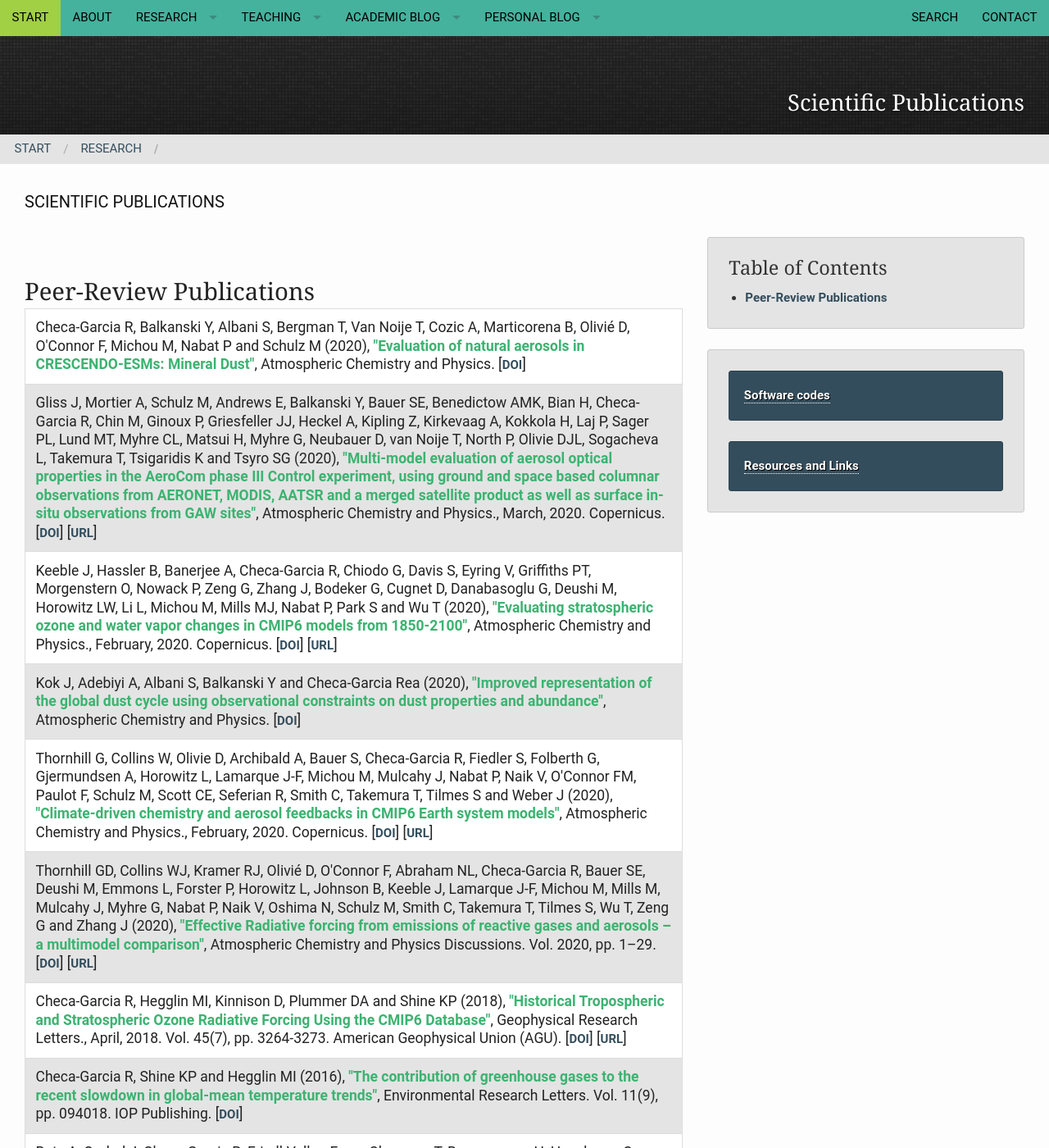
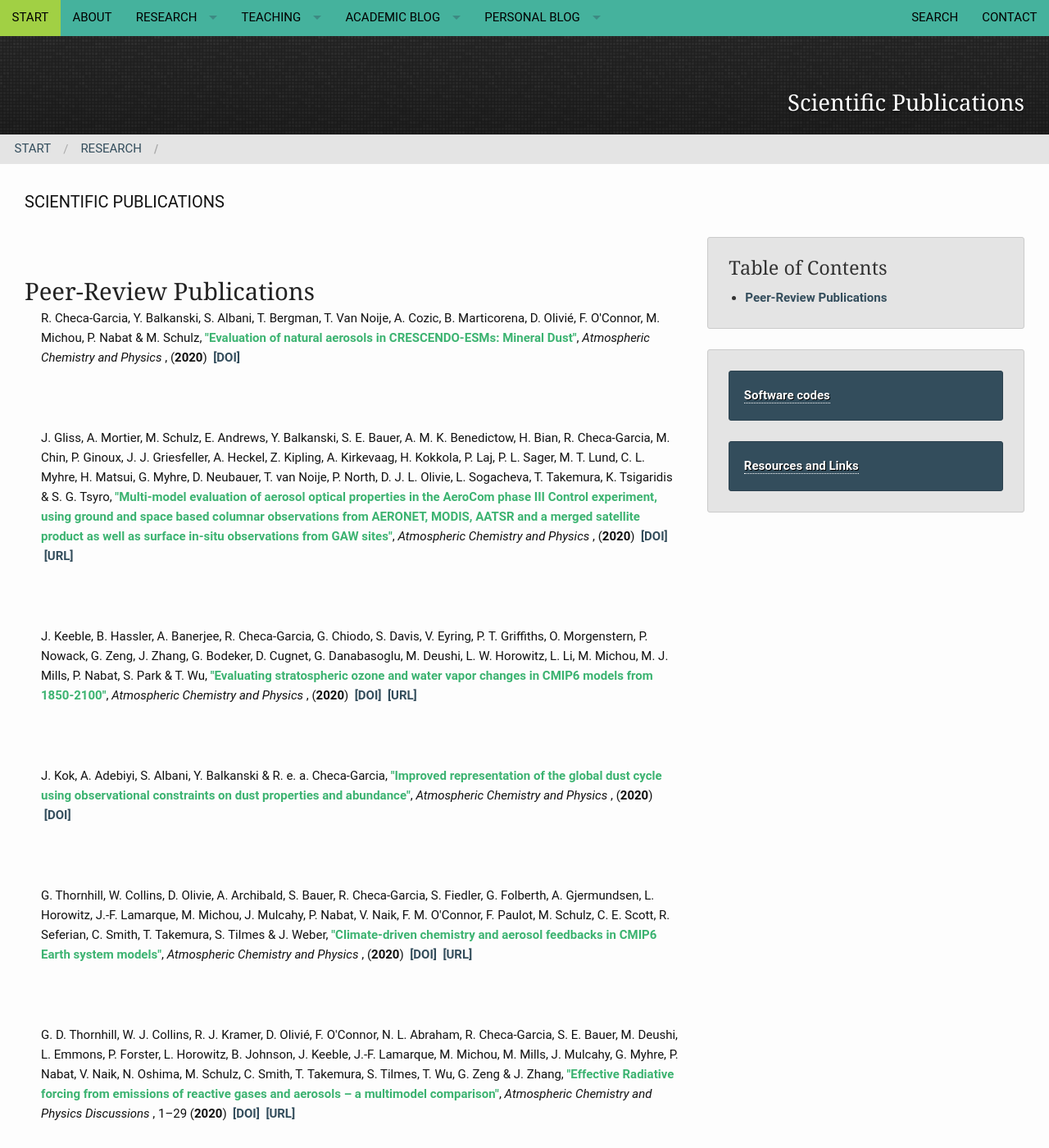
Before and after one commit to RCHG/rchg.github.io, a Jekyll site: the page built from pages/publications.md, in a window 1280 px wide and 1400 px high. Shown: the whole window at 82% size. Built offline with Jekyll 4.4.1, drawn with Linux system fonts in a browser that asks for light colours; nearby versions of some CDN libraries; comment, search, counter and statistics services are not loaded; some of the changed text lies outside the part shown.

Commit message:
Update publications.md

```diff
--- a/pages/publications.md
+++ b/pages/publications.md
@@ -27,106 +27,181 @@ breadcrumb: true
 <div class="medium-8 medium-pull-4 columns" markdown="1">
 
 ## Peer-Review Publications
-<table id="qs_table" border="1">
-<tbody>
-<tr id="ChecaGarciaRetal_ACP_2020a" class="entry">
-	<td>Checa-Garcia R, Balkanski Y, Albani S, Bergman T, Van Noije T, Cozic A, Marticorena B, Olivié D, O'Connor F, Michou M, Nabat P and Schulz M (2020), <b style="color:MediumSeaGreen;">"Evaluation of natural aerosols in CRESCENDO-ESMs: Mineral Dust"</b>, Atmospheric Chemistry and Physics.
-	 [<a href="https://doi.org/10.5194/acp-2020-1147" target="_blank">DOI</a>]
-	</td>
-</tr>
+<ul>
+R. Checa-Garcia, Y. Balkanski, S. Albani, T. Bergman, T. Van Noije, A. Cozic, B. Marticorena, D. Olivié, F. O'Connor, M. Michou, P. Nabat &amp; M. Schulz,
+<b style="color:MediumSeaGreen;">"Evaluation of natural aerosols in CRESCENDO-ESMs: Mineral Dust"</b>,
+<i>Atmospheric Chemistry and Physics</i>
+,
 
-<tr id="Gli2020" class="entry">
-	<td>Gliss J, Mortier A, Schulz M, Andrews E, Balkanski Y, Bauer SE, Benedictow AMK, Bian H, Checa-Garcia R, Chin M, Ginoux P, Griesfeller JJ, Heckel A, Kipling Z, Kirkevaag A, Kokkola H, Laj P, Sager PL, Lund MT, Myhre CL, Matsui H, Myhre G, Neubauer D, van Noije T, North P, Olivie DJL, Sogacheva L, Takemura T, Tsigaridis K and Tsyro SG (2020), <b style="color:MediumSeaGreen;">"Multi-model evaluation of aerosol optical properties in the AeroCom phase III Control experiment, using ground and space based columnar observations from AERONET, MODIS, AATSR and a merged satellite product as well as surface in-situ observations from GAW sites"</b>, Atmospheric Chemistry and Physics., March, 2020.  Copernicus.
-	[<a href="https://doi.org/10.5194/acp-2019-1214" target="_blank">DOI</a>] [<a href="https://doi.org/10.5194/acp-2019-1214" target="_blank">URL</a>]
-	</td>
-</tr>
+(<b>2020</b>)
+&nbsp;<a href="10.5194/acp-2020-1147">[DOI]</a>
 
-<tr id="Keeble2020" class="entry">
-	<td>Keeble J, Hassler B, Banerjee A, Checa-Garcia R, Chiodo G, Davis S, Eyring V, Griffiths PT, Morgenstern O, Nowack P, Zeng G, Zhang J, Bodeker G, Cugnet D, Danabasoglu G, Deushi M, Horowitz LW, Li L, Michou M, Mills MJ, Nabat P, Park S and Wu T (2020), <b style="color:MediumSeaGreen;">"Evaluating stratospheric ozone and water vapor changes in CMIP6 models from 1850-2100"</b>, Atmospheric Chemistry and Physics., February, 2020.  Copernicus.
-	[<a href="https://doi.org/10.5194/acp-2019-1202" target="_blank">DOI</a>] [<a href="https://doi.org/10.5194/acp-2019-1202" target="_blank">URL</a>]
-	</td>
-</tr>
+</ul>
+<br>
+<ul>
+J. Gliss, A. Mortier, M. Schulz, E. Andrews, Y. Balkanski, S. E. Bauer, A. M. K. Benedictow, H. Bian, R. Checa-Garcia, M. Chin, P. Ginoux, J. J. Griesfeller, A. Heckel, Z. Kipling, A. Kirkevaag, H. Kokkola, P. Laj, P. L. Sager, M. T. Lund, C. L. Myhre, H. Matsui, G. Myhre, D. Neubauer, T. van Noije, P. North, D. J. L. Olivie, L. Sogacheva, T. Takemura, K. Tsigaridis &amp; S. G. Tsyro,
+<b style="color:MediumSeaGreen;">"Multi-model evaluation of aerosol optical properties in the AeroCom phase III Control experiment, using ground and space based columnar observations from AERONET, MODIS, AATSR and a merged satellite product as well as surface in-situ observations from GAW sites"</b>,
+<i>Atmospheric Chemistry and Physics</i>
+,
 
-<tr id="Kok_ACP_2020a" class="entry">
-	<td>Kok J, Adebiyi A, Albani S, Balkanski Y and Checa-Garcia Rea (2020), <b style="color:MediumSeaGreen;">"Improved representation of the global dust cycle using observational constraints on dust properties and abundance"</b>, Atmospheric Chemistry and Physics.
-	[<a href="https://doi.org/10.5194/acp-2020-1131" target="_blank">DOI</a>]
-	</td>
-</tr>
+(<b>2020</b>)
+&nbsp;<a href="10.5194/acp-2019-1214">[DOI]</a>
+&nbsp;<a href="https://doi.org/10.5194/acp-2019-1214">[URL]</a>
+</ul>
+<br>
+<ul>
+J. Keeble, B. Hassler, A. Banerjee, R. Checa-Garcia, G. Chiodo, S. Davis, V. Eyring, P. T. Griffiths, O. Morgenstern, P. Nowack, G. Zeng, J. Zhang, G. Bodeker, D. Cugnet, G. Danabasoglu, M. Deushi, L. W. Horowitz, L. Li, M. Michou, M. J. Mills, P. Nabat, S. Park &amp; T. Wu,
+<b style="color:MediumSeaGreen;">"Evaluating stratospheric ozone and water vapor changes in CMIP6 models from 1850-2100"</b>,
+<i>Atmospheric Chemistry and Physics</i>
+,
 
-<tr id="Thornhill2020" class="entry">
-	<td>Thornhill G, Collins W, Olivie D, Archibald A, Bauer S, Checa-Garcia R, Fiedler S, Folberth G, Gjermundsen A, Horowitz L, Lamarque J-F, Michou M, Mulcahy J, Nabat P, Naik V, O'Connor FM, Paulot F, Schulz M, Scott CE, Seferian R, Smith C, Takemura T, Tilmes S and Weber J (2020), <b style="color:MediumSeaGreen;">"Climate-driven chemistry and aerosol feedbacks in CMIP6 Earth system models"</b>, Atmospheric Chemistry and Physics., February, 2020.  Copernicus.
-	 [<a href="https://doi.org/10.5194/acp-2019-1207" target="_blank">DOI</a>] [<a href="https://doi.org/10.5194/acp-2019-1207" target="_blank">URL</a>]
-	</td>
-</tr>
+(<b>2020</b>)
+&nbsp;<a href="10.5194/acp-2019-1202">[DOI]</a>
+&nbsp;<a href="https://doi.org/10.5194/acp-2019-1202">[URL]</a>
+</ul>
+<br>
+<ul>
+J. Kok, A. Adebiyi, S. Albani, Y. Balkanski &amp; R. e. a. Checa-Garcia,
+<b style="color:MediumSeaGreen;">"Improved representation of the global dust cycle using observational constraints on dust properties and abundance"</b>,
+<i>Atmospheric Chemistry and Physics</i>
+,
 
-<tr id="Thornhill2020b" class="entry">
-	<td>Thornhill GD, Collins WJ, Kramer RJ, Olivié D, O'Connor F, Abraham NL, Checa-Garcia R, Bauer SE, Deushi M, Emmons L, Forster P, Horowitz L, Johnson B, Keeble J, Lamarque J-F, Michou M, Mills M, Mulcahy J, Myhre G, Nabat P, Naik V, Oshima N, Schulz M, Smith C, Takemura T, Tilmes S, Wu T, Zeng G and Zhang J (2020), <b style="color:MediumSeaGreen;">"Effective Radiative forcing from emissions of reactive gases and aerosols – a multimodel comparison"</b>, Atmospheric Chemistry and Physics Discussions.  Vol. 2020, pp. 1–29.
-	[<a href="https://doi.org/10.5194/acp-2019-1205" target="_blank">DOI</a>] [<a href="https://acp.copernicus.org/preprints/acp-2019-1205/" target="_blank">URL</a>]
-	</td>
-</tr>
+(<b>2020</b>)
+&nbsp;<a href="10.5194/acp-2020-1131">[DOI]</a>
 
-<tr id="Checa-GarciaEtAl_GRL_2018a" class="entry">
-	<td>Checa-Garcia R, Hegglin MI, Kinnison D, Plummer DA and Shine KP (2018), <b style="color:MediumSeaGreen;">"Historical Tropospheric and Stratospheric Ozone Radiative Forcing Using the CMIP6 Database"</b>, Geophysical Research Letters., April, 2018.  Vol. 45(7), pp. 3264-3273. American Geophysical Union (AGU).
-   [<a href="https://doi.org/10.1002/2017GL076770" target="_blank">DOI</a>] [<a href="https://agupubs.onlinelibrary.wiley.com/doi/abs/10.1002/2017GL076770" target="_blank">URL</a>]
-	</td>
-</tr>
+</ul>
+<br>
+<ul>
+G. Thornhill, W. Collins, D. Olivie, A. Archibald, S. Bauer, R. Checa-Garcia, S. Fiedler, G. Folberth, A. Gjermundsen, L. Horowitz, J.-F. Lamarque, M. Michou, J. Mulcahy, P. Nabat, V. Naik, F. M. O'Connor, F. Paulot, M. Schulz, C. E. Scott, R. Seferian, C. Smith, T. Takemura, S. Tilmes &amp; J. Weber,
+<b style="color:MediumSeaGreen;">"Climate-driven chemistry and aerosol feedbacks in CMIP6 Earth system models"</b>,
+<i>Atmospheric Chemistry and Physics</i>
+,
 
-<tr id="Checa-GarciaEtAl_ERL_2016a" class="entry">
-	<td>Checa-Garcia R, Shine KP and Hegglin MI (2016), <b style="color:MediumSeaGreen;">"The contribution of greenhouse gases to the recent slowdown in global-mean temperature trends"</b>, Environmental Research Letters.  Vol. 11(9), pp. 094018. IOP Publishing.
-	 [<a href="https://doi.org/10.1088/1748-9326/11/9/094018" target="_blank">DOI</a>]
-	</td>
-</tr>
+(<b>2020</b>)
+&nbsp;<a href="10.5194/acp-2019-1207">[DOI]</a>
+&nbsp;<a href="https://doi.org/10.5194/acp-2019-1207">[URL]</a>
+</ul>
+<br>
+<ul>
+G. D. Thornhill, W. J. Collins, R. J. Kramer, D. Olivié, F. O'Connor, N. L. Abraham, R. Checa-Garcia, S. E. Bauer, M. Deushi, L. Emmons, P. Forster, L. Horowitz, B. Johnson, J. Keeble, J.-F. Lamarque, M. Michou, M. Mills, J. Mulcahy, G. Myhre, P. Nabat, V. Naik, N. Oshima, M. Schulz, C. Smith, T. Takemura, S. Tilmes, T. Wu, G. Zeng &amp; J. Zhang,
+<b style="color:MediumSeaGreen;">"Effective Radiative forcing from emissions of reactive gases and aerosols – a multimodel comparison"</b>,
+<i>Atmospheric Chemistry and Physics Discussions</i>
+,
+1–29
+(<b>2020</b>)
+&nbsp;<a href="10.5194/acp-2019-1205">[DOI]</a>
+&nbsp;<a href="https://acp.copernicus.org/preprints/acp-2019-1205/">[URL]</a>
+</ul>
+<br>
+<ul>
+R. Checa-Garcia, M. I. Hegglin, D. Kinnison, D. A. Plummer &amp; K. P. Shine,
+<b style="color:MediumSeaGreen;">"Historical Tropospheric and Stratospheric Ozone Radiative Forcing Using the CMIP6 Database"</b>,
+<i>Geophysical Research Letters</i>
+<b>45</b>,
+3264-3273
+(<b>2018</b>)
+&nbsp;<a href="10.1002/2017GL076770">[DOI]</a>
+&nbsp;<a href="https://agupubs.onlinelibrary.wiley.com/doi/abs/10.1002/2017GL076770">[URL]</a>
+</ul>
+<br>
+<ul>
+R. Checa-Garcia, K. P. Shine &amp; M. I. Hegglin,
+<b style="color:MediumSeaGreen;">"The contribution of greenhouse gases to the recent slowdown in global-mean temperature trends"</b>,
+<i>Environmental Research Letters</i>
+<b>11</b>,
+094018
+(<b>2016</b>)
+&nbsp;<a href="10.1088/1748-9326/11/9/094018">[DOI]</a>
 
-<tr id="ButzEtAl_AMT_2015a" class="entry">
-	<td>Butz A, Orphal J, Checa-Garcia R, Friedl-Vallon F, von Clarmann T, Bovensmann H, Hasekamp O, Landgraf J, Knigge T, Weise D, Sqalli-Houssini O and Kemper D (2015), <b style="color:MediumSeaGreen;">"Geostationary Emission Explorer for Europe (G3E): mission concept and initial performance assessment"</b>, Atmospheric Measurement Techniques.  Vol. 8(11), pp. 4719-4734. Copernicus GmbH.
-	[<a href="https://doi.org/10.5194/amt-8-4719-2015" target="_blank">DOI</a>] [<a href="http://www.atmos-meas-tech.net/8/4719/2015/" target="_blank">URL</a>]
-	</td>
-</tr>
+</ul>
+<br>
+<ul>
+A. Butz, J. Orphal, R. Checa-Garcia, F. Friedl-Vallon, T. von Clarmann, H. Bovensmann, O. Hasekamp, J. Landgraf, T. Knigge, D. Weise, O. Sqalli-Houssini &amp; D. Kemper,
+<b style="color:MediumSeaGreen;">"Geostationary Emission Explorer for Europe (G3E): mission concept and initial performance assessment"</b>,
+<i>Atmospheric Measurement Techniques</i>
+<b>8</b>,
+4719-4734
+(<b>2015</b>)
+&nbsp;<a href="10.5194/amt-8-4719-2015">[DOI]</a>
+&nbsp;<a href="http://www.atmos-meas-tech.net/8/4719/2015/">[URL]</a>
+</ul>
+<br>
+<ul>
+R. Checa-Garcia, J. Landgraf, A. Galli, F. Hase, V. A. Velazco, H. Tran, V. Boudon, F. Alkemade &amp; A. Butz,
+<b style="color:MediumSeaGreen;">"Mapping spectroscopic uncertainties into prospective methane retrieval errors from Sentinel-5 and its precursor"</b>,
+<i>Atmospheric Measurement Techniques</i>
+<b>8</b>,
+3617-3629
+(<b>2015</b>)
+&nbsp;<a href="10.5194/amt-8-3617-2015">[DOI]</a>
+&nbsp;<a href="http://www.atmos-meas-tech.net/8/3617/2015/">[URL]</a>
+</ul>
+<br>
+<ul>
+R. Checa-Garcia, A. Tokay &amp; F. J. Tapiador,
+<b style="color:MediumSeaGreen;">"Binning effects on in-situ raindrop size distribution measurements"</b>,
+<i>Atmospheric Measurement Techniques Discussions</i>
+<b>7</b>,
+2339-2379
+(<b>2014</b>)
+&nbsp;<a href="10.5194/amtd-7-2339-2014">[DOI]</a>
+&nbsp;<a href="https://www.atmos-meas-tech-discuss.net/7/2339/2014/amtd-7-2339-2014.pdf">[URL]</a>
+</ul>
+<br>
+<ul>
+R. Checa-Garcia &amp; F. J. Tapiador,
+<b style="color:MediumSeaGreen;">"A Maximum Entropy Modelling of the Rain Drop Size Distribution"</b>,
+<i>Entropy</i>
+<b>13</b>,
+293-315
+(<b>2011</b>)
+&nbsp;<a href="10.3390/e13020293">[DOI]</a>
 
-<tr id="Checa-GarciaEtAl_AMT_2015a" class="entry">
-	<td>Checa-Garcia R, Landgraf J, Galli A, Hase F, Velazco VA, Tran H, Boudon V, Alkemade F and Butz A (2015), <b style="color:MediumSeaGreen;">"Mapping spectroscopic uncertainties into prospective methane retrieval errors from Sentinel-5 and its precursor"</b>, Atmospheric Measurement Techniques.  Vol. 8(9), pp. 3617-3629. Copernicus GmbH.
-	[<a href="https://doi.org/10.5194/amt-8-3617-2015" target="_blank">DOI</a>] [<a href="http://www.atmos-meas-tech.net/8/3617/2015/" target="_blank">URL</a>]
-	</td>
-</tr>
+</ul>
+<br>
+<ul>
+F. J. Tapiador, A. Y. Hou, M. de Castro, R. Checa-Garcia, F. Cuartero &amp; A. P. Barros,
+<b style="color:MediumSeaGreen;">"Precipitation estimates for hydroelectricity"</b>,
+<i>Energy &amp; Environmental Science</i>
+<b>4</b>,
+4435
+(<b>2011</b>)
+&nbsp;<a href="10.1039/c1ee01745d">[DOI]</a>
+&nbsp;<a href="http://dx.doi.org/10.1039/C1EE01745D">[URL]</a>
+</ul>
+<br>
+<ul>
+F. J. Tapiador, R. Checa-Garcia &amp; M. de Castro,
+<b style="color:MediumSeaGreen;">"An experiment to measure the spatial variability of rain drop size distribution using sixteen laser disdrometers"</b>,
+<i>Geophysical Research Letters</i>
+<b>37</b>,
+L16803
+(<b>2010</b>)
+&nbsp;<a href="10.1029/2010gl044120">[DOI]</a>
 
-<tr id="Checa-GarciaEtAl_AMTD_2014a" class="entry">
-	<td>Checa-Garcia R, Tokay A and Tapiador FJ (2014), <b style="color:MediumSeaGreen;">"Binning effects on in-situ raindrop size distribution measurements"</b>, Atmospheric Measurement Techniques Discussions.  Vol. 7(3), pp. 2339-2379. Copernicus GmbH.
-	[<a href="https://doi.org/10.5194/amtd-7-2339-2014" target="_blank">DOI</a>] [<a href="https://www.atmos-meas-tech-discuss.net/7/2339/2014/amtd-7-2339-2014.pdf" target="_blank">URL</a>]
-	</td>
-</tr>
+</ul>
+<br>
+<ul>
+P. Tarazona, R. Checa-Garcia &amp; E. Chacon,
+<b style="color:MediumSeaGreen;">"Critical Analysis of the Density Functional Theory Prediction of Enhanced Capillary Waves"</b>,
+<i>Physical Review Letters</i>
+<b>99</b>,
+196101
+(<b>2007</b>)
+&nbsp;<a href="10.1103/PhysRevLett.99.196101">[DOI]</a>
 
-<tr id="ChecaTapiador_E_2011a" class="entry">
-	<td>Checa-Garcia R and Tapiador FJ (2011), <b style="color:MediumSeaGreen;">"A Maximum Entropy Modelling of the Rain Drop Size Distribution"</b>, Entropy.  Vol. 13(12), pp. 293-315. MDPI AG.
-	[<a href="https://doi.org/10.3390/e13020293" target="_blank">DOI</a>]
-	</td>
-</tr>
+</ul>
+<br>
+<ul>
+R. Checa-Garcia, E. Chacon &amp; P. Tarazona,
+<b style="color:MediumSeaGreen;">"Density functional study of layering at liquid surfaces"</b>,
+<i>Physical Review E</i>
+<b>70</b>,
+061601
+(<b>2004</b>)
+&nbsp;<a href="10.1103/PhysRevE.70.061601">[DOI]</a>
 
-<tr id="TapiadorEtAl_EES_2011a" class="entry">
-	<td>Tapiador FJ, Hou AY, de Castro M, Checa-Garcia R, Cuartero F and Barros AP (2011), <b style="color:MediumSeaGreen;">"Precipitation estimates for hydroelectricity"</b>, Energy &amp; Environmental Science.  Vol. 4(11), pp. 4435. Royal Society of Chemistry (RSC).
-	<a href="https://doi.org/10.1039/c1ee01745d" target="_blank">DOI</a>] [<a href="http://dx.doi.org/10.1039/C1EE01745D" target="_blank">URL</a>]
-	</td>
-</tr>
-
-<tr id="TapiadorEtAl_GRL_2010a" class="entry">
-	<td>Tapiador FJ, Checa-Garcia R and de Castro M (2010), <b style="color:MediumSeaGreen;">"An experiment to measure the spatial variability of rain drop size distribution using sixteen laser disdrometers"</b>, Geophysical Research Letters.  Vol. 37(16), pp. L16803. Wiley-Blackwell.
-    [<a href="https://doi.org/10.1029/2010gl044120" target="_blank">DOI</a>]
-	</td>
-</tr>
-
-<tr id="TarazonaEtAl_PRL_2007a" class="entry">
-	<td>Tarazona P, Checa-Garcia R and Chacon E (2007), <b style="color:MediumSeaGreen;">"Critical Analysis of the Density Functional Theory Prediction of Enhanced Capillary Waves"</b>, Physical Review Letters.  Vol. 99(19), pp. 196101. American Physical Society (APS).
-   [<a href="https://doi.org/10.1103/PhysRevLett.99.196101" target="_blank">DOI</a>]
-	</td>
-</tr>
-
-<tr id="ChecaEtAl_PRE_2004a" class="entry">
-	<td>Checa-Garcia R, Chacon E and Tarazona P (2004), <b style="color:MediumSeaGreen;">"Density functional study of layering at liquid surfaces"</b>, Physical Review E.  Vol. 70(6), pp. 061601. American Physical Society (APS).
-	[<a href="https://doi.org/10.1103/PhysRevE.70.061601" target="_blank">DOI</a>]
-	</td>
-</tr>
-
-</tbody>
-</table>
+</ul>
 
 
 
```
